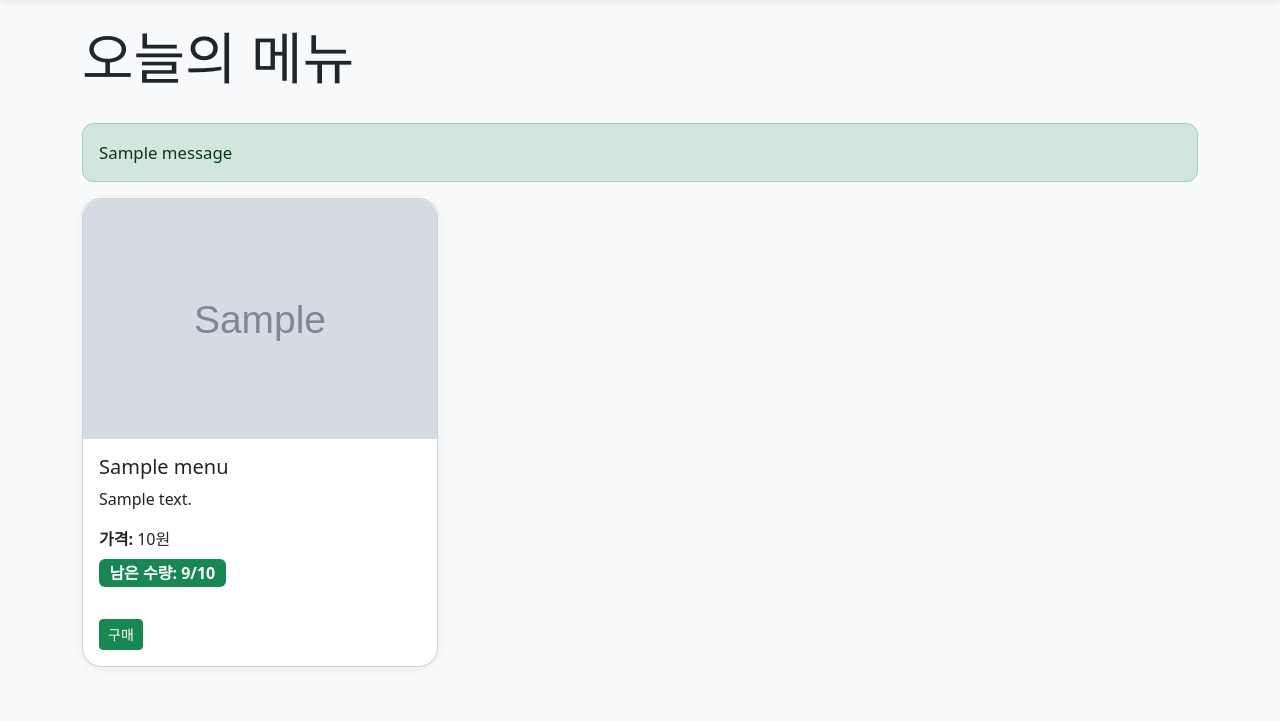
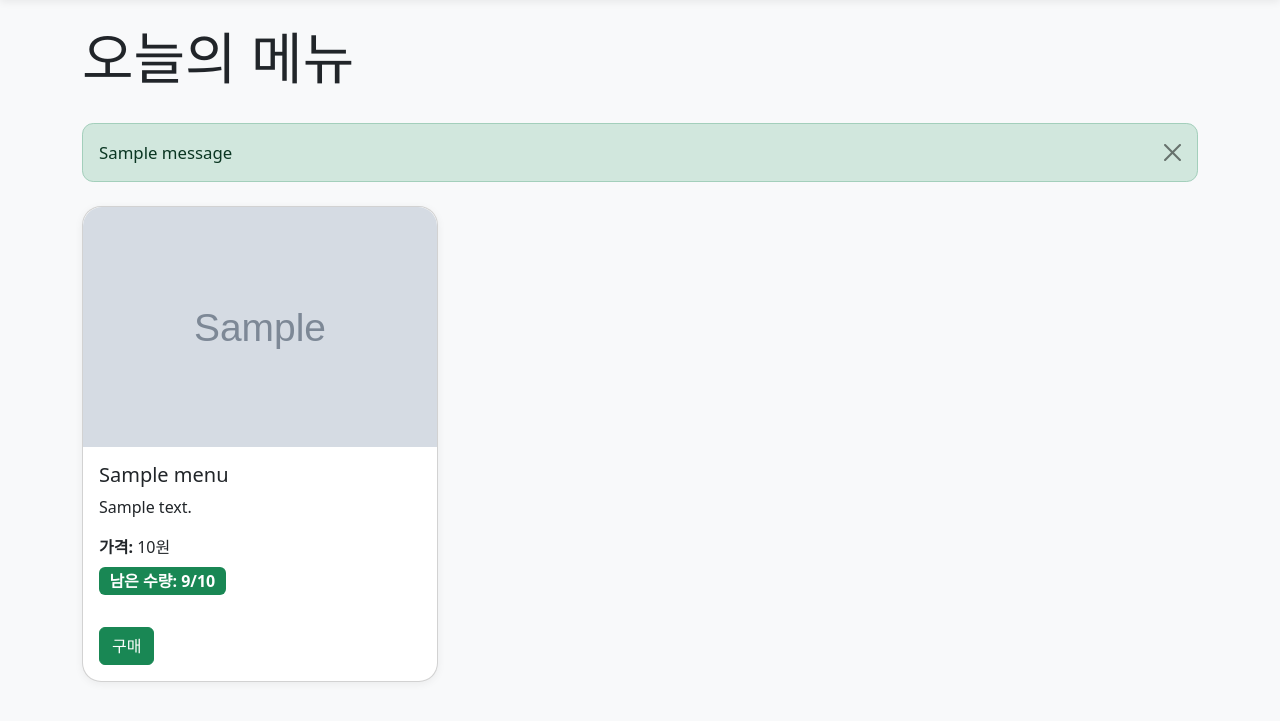
Before and after one commit to jjjjjdddd/forkprectice2, a Django app: page / in a window 1280 px wide. Shown: the part 62-783 px from the top of the page. Run offline with Django 5.2, Linux system fonts and the light colour scheme; tables that the repository leaves empty hold one stand-in row (values such as "Sample post"); grey boxes marked "Sample" are stand-in pictures; one stand-in notice (Sample message) is shown.

Commit message:
Update menu functionality and UI improvements

```diff
--- a/cafeteria_project/settings.py
+++ b/cafeteria_project/settings.py
@@ -127,3 +127,8 @@ MEDIA_ROOT = os.path.join(BASE_DIR, 'media')
 # https://docs.djangoproject.com/en/5.0/ref/settings/#default-auto-field
 
 DEFAULT_AUTO_FIELD = 'django.db.models.BigAutoField'
+
+# Login settings
+LOGIN_URL = '/admin/login/'
+LOGIN_REDIRECT_URL = '/'
+LOGOUT_REDIRECT_URL = '/'
--- a/cafeteria_project/wsgi.py
+++ b/cafeteria_project/wsgi.py
@@ -12,10 +12,13 @@ import sys
 
 from django.core.wsgi import get_wsgi_application
 
-path = '/home/yourusername/cafeteria_project'
+path = '/home/dbin0112/cafeteria_project'
 if path not in sys.path:
     sys.path.append(path)
 
 os.environ.setdefault('DJANGO_SETTINGS_MODULE', 'cafeteria_project.settings')
 
 application = get_wsgi_application()
+
+
+#from app import app as application  # Flask일 경우
--- a/menu/templates/menu/menu_list.html
+++ b/menu/templates/menu/menu_list.html
@@ -8,10 +8,11 @@
 </div>
 
 {% if messages %}
-<div class="messages">
+<div class="messages mb-4">
     {% for message in messages %}
-    <div class="alert alert-{{ message.tags }}">
+    <div class="alert alert-{{ message.tags }} alert-dismissible fade show" role="alert">
         {{ message }}
+        <button type="button" class="btn-close" data-bs-dismiss="alert" aria-label="Close"></button>
     </div>
     {% endfor %}
 </div>
@@ -37,16 +38,19 @@
                 </span>
                 <div class="mt-3 d-flex gap-2">
                     {% if menu.remaining_servings > 0 %}
-                    <form method="post" action="{% url 'purchase_menu' menu.id %}">
+                    <form method="post" action="{% url 'purchase_menu' menu.id %}" class="d-inline">
                         {% csrf_token %}
-                        <button type="submit" class="btn btn-success btn-sm">구매</button>
+                        <button type="submit" class="btn btn-success">구매</button>
                     </form>
                     {% else %}
-                    <button class="btn btn-secondary btn-sm" disabled>구매</button>
+                    <button class="btn btn-secondary" disabled>구매</button>
                     {% endif %}
-                    {% if user.is_authenticated %}
-                    <a href="{% url 'menu_update' menu.id %}" class="btn btn-info btn-sm">수정</a>
-                    <a href="{% url 'menu_delete' menu.id %}" class="btn btn-danger btn-sm" onclick="return confirm('정말 삭제하시겠습니까?')">삭제</a>
+                    {% if user.is_staff %}
+                    <a href="{% url 'menu_update' menu.id %}" class="btn btn-primary">수정</a>
+                    <form method="post" action="{% url 'menu_delete' menu.id %}" class="d-inline" onsubmit="return confirm('정말 삭제하시겠습니까?');">
+                        {% csrf_token %}
+                        <button type="submit" class="btn btn-danger">삭제</button>
+                    </form>
                     {% endif %}
                 </div>
             </div>
--- a/menu/views.py
+++ b/menu/views.py
@@ -1,6 +1,7 @@
 from django.shortcuts import render, get_object_or_404, redirect
 from django.contrib.auth.decorators import login_required
 from django.contrib import messages
+from django.core.exceptions import PermissionDenied
 from .models import Menu
 from .forms import MenuForm
 
@@ -8,48 +9,65 @@ def menu_list(request):
     menus = Menu.objects.all()
     return render(request, 'menu/menu_list.html', {'menus': menus})
 
-@login_required
+@login_required(login_url='/admin/login/')
 def menu_create(request):
+    if not request.user.is_staff:
+        raise PermissionDenied
     if request.method == 'POST':
         form = MenuForm(request.POST, request.FILES)
         if form.is_valid():
             form.save()
+            messages.success(request, '메뉴가 성공적으로 추가되었습니다.')
             return redirect('menu_list')
     else:
         form = MenuForm()
     return render(request, 'menu/menu_form.html', {'form': form})
 
-@login_required
+@login_required(login_url='/admin/login/')
 def menu_update(request, pk):
+    if not request.user.is_staff:
+        raise PermissionDenied
     menu = get_object_or_404(Menu, pk=pk)
     if request.method == 'POST':
         form = MenuForm(request.POST, request.FILES, instance=menu)
         if form.is_valid():
             form.save()
+            messages.success(request, '메뉴가 성공적으로 수정되었습니다.')
             return redirect('menu_list')
     else:
         form = MenuForm(instance=menu)
     return render(request, 'menu/menu_form.html', {'form': form})
 
-@login_required
+@login_required(login_url='/admin/login/')
 def menu_delete(request, pk):
+    if not request.user.is_staff:
+        raise PermissionDenied
     menu = get_object_or_404(Menu, pk=pk)
     if request.method == 'POST':
         menu.delete()
+        messages.success(request, '메뉴가 성공적으로 삭제되었습니다.')
         return redirect('menu_list')
     return render(request, 'menu/menu_confirm_delete.html', {'menu': menu})
 
-@login_required
+@login_required(login_url='/admin/login/')
 def update_sold_servings(request, pk):
+    if not request.user.is_staff:
+        raise PermissionDenied
     menu = get_object_or_404(Menu, pk=pk)
     if request.method == 'POST':
-        sold_servings = int(request.POST.get('sold_servings', 0))
-        if sold_servings <= menu.total_servings:
-            menu.sold_servings = sold_servings
-            menu.save()
+        try:
+            sold_servings = int(request.POST.get('sold_servings', 0))
+            if sold_servings <= menu.total_servings:
+                menu.sold_servings = sold_servings
+                menu.save()
+                messages.success(request, '판매 수량이 업데이트되었습니다.')
+            else:
+                messages.error(request, '판매 수량이 총 수량을 초과할 수 없습니다.')
+        except ValueError:
+            messages.error(request, '올바른 숫자를 입력해주세요.')
     return redirect('menu_list')
 
-@login_required
+@login_required(login_url='/admin/login/')
 def purchase_menu(request, pk):
     menu = get_object_or_404(Menu, pk=pk)
     if request.method == 'POST':
```
